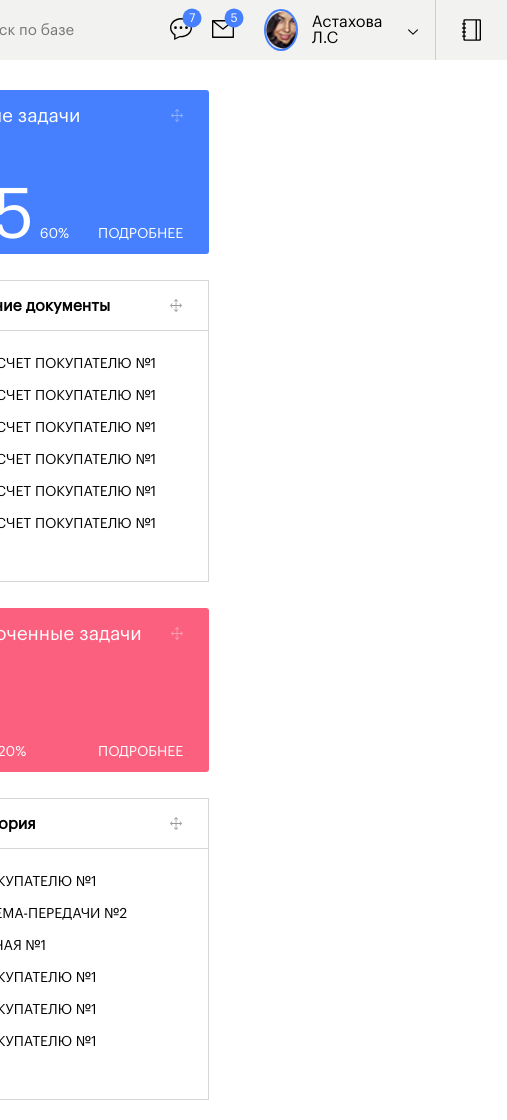
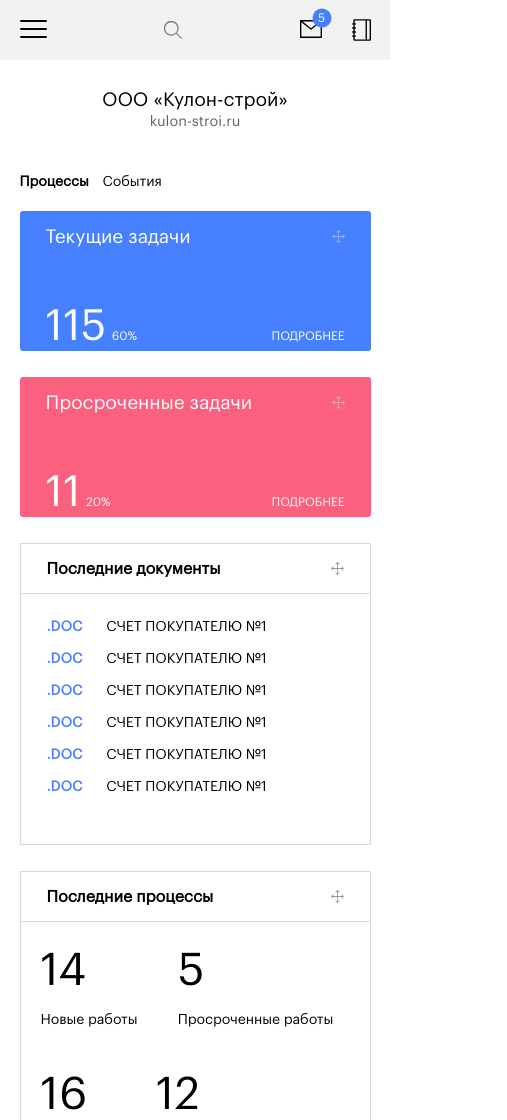
Before and after one commit to ArturKhayrullin/iDirector, a plain HTML site: page index.html in a window 390 px wide. Shown: the top 1120 px of the page, 507 px wide, since content can reach past the window. Drawn offline with Linux system fonts and the light colour scheme.

Commit message:
-fixes -mobile version

```diff
--- a/css/style.css
+++ b/css/style.css
@@ -504,6 +504,43 @@
 	white-space:nowrap;
 }
 
+.dashboard .mobile-company-info {
+	text-align:center;
+	width:100%;
+	margin-bottom:46px;
+}
+
+.dashboard .mobile-company-info .mobile-company-name {
+	font-size:19px;
+	margin-bottom:5px;
+}
+
+.dashboard .mobile-company-info .mobile-company-site {
+	color:#606060;
+	font-size:14.25px;
+}
+
+.mobile-only {
+	display:none;
+}
+
+.tabs {
+	text-align:left;
+	font-size:14px;
+	width:100%;
+	margin-bottom:22px;
+}
+.tabs span {
+	margin-right:10px;
+}
+
+.tabs span.active {
+	font-weight:bold;
+}
+
+.tabs span:hover {
+	cursor:pointer;
+}
 @media all and (max-width:1366px) {
 	.dashboard .dashboard-block {
 		width:320px;
@@ -577,6 +614,88 @@
 	.main-container .menu .mobile-controls .user {
 		display:block;
 	}
+
+	.dashboard {
+		justify-content: center;
+	}
 }
 
 /*FULL MOBILE*/
+
+@media all and (max-width:680px) {
+
+	.mobile-only {
+		display:block;
+	}
+
+	.desktop-only {
+		display:none;
+	}
+
+	.dashboard {
+		padding-left:5%;
+		padding-right:5%;
+	}
+
+	.main-container .board {
+		width:100%;
+	}
+	.dashboard .dashboard-block {
+		width:100%;
+		margin-right:0;
+	}
+
+	.main-container .board .top-menu {
+		padding-left:5%;
+		padding-right:5%;
+	}
+
+	.main-container .board .top-menu-center input {
+		display:none;
+	}
+
+	.main-container .board .top-menu-right .top-menu-right-notifications {
+		display:none;
+	}
+
+	.main-container .board .top-menu-right .top-menu-right-userpic {
+		display:none;
+	}
+
+	.main-container .board .top-menu-right .top-menu-right-username {
+		display:none;
+	}
+
+	.main-container .board .top-menu-right .top-menu-right-downarrow {
+		display:none;
+	}
+
+	.main-container .board .top-menu-right .top-menu-right-exit {
+		padding:0;
+		border:none;
+	}
+
+	.dashboard .dashboard-block .color-tile .color-tile-numbers .color-tile-numbers-big {
+		font-size:43px;
+	}
+
+	.dashboard .dashboard-block .color-tile .color-tile-numbers .color-tile-numbers-small {
+		font-size:12px;
+	}
+
+	.dashboard .dashboard-block .color-tile .color-tile-more {
+		font-size:12px;
+	}
+
+	.dashboard .dashboard-block .color-tile {
+		height:140px;
+	}
+
+	.dashboard .dashboard-block .color-tile .color-tile-more {
+		bottom:9px;
+	}
+
+	.main-container .menu {
+		width:80%;
+	}
+}
--- a/index.html
+++ b/index.html
@@ -15,7 +15,7 @@
 	<div class="main-container">
 		<div class="menu">
 
-			<div class="mobile-controls">
+			<div class="mobile-controls mobile-only">
 				<div class="menu-close">
 					<img src="./img/cross-close.png"/>
 					<span>Закрыть</span>
@@ -30,7 +30,7 @@
 
 				</div>
 			</div>
-			<div class="company-info-block">
+			<div class="company-info-block desktop-only">
 				<div class="company-name">
 					ООО "КулонСтрой"
 				</div>
@@ -252,7 +252,27 @@
 			</div>
 
 			<div class="dashboard">
-				<div class="dashboard-block1 dashboard-block">
+
+				<div class="mobile-company-info mobile-only">
+					<div class="mobile-company-name">
+						ООО «Кулон-строй»
+					</div>
+
+					<div class="mobile-company-site">
+						kulon-stroi.ru
+					</div>
+				</div>
+
+				<div class="tabs mobile-only">
+					<span class="active processes">
+						Процессы
+					</span>
+
+					<span class="events">
+						События
+					</span>
+				</div>
+				<div class="dashboard-block1 dashboard-block in-processes">
 					<div class="current-tasks color-tile">
 						<div class="color-tile-title">Текущие задачи</div>
 						<div class="color-tile-move">
@@ -265,7 +285,19 @@
 						<a href="#" class="color-tile-more">ПОДРОБНЕЕ</a>
 					</div>
 
-					<div class="dashboard-block-table">
+					<div class="overdue-tasks color-tile mobile-only in-processes">
+						<div class="color-tile-title">Просроченные задачи</div>
+						<div class="color-tile-move">
+							<img src="./img/move-icon.svg" width="12.60" height="12.60">
+						</div>
+						<div class="color-tile-numbers">
+							<span class="color-tile-numbers-big">11</span>
+							<span class="color-tile-numbers-small">20%</span>
+						</div>
+						<a href="#" class="color-tile-more">ПОДРОБНЕЕ</a>
+					</div>
+
+					<div class="dashboard-block-table in-processes">
 						<div class="dashboard-block-table-header">
 							<div class="dashboard-block-table-header-title">Последние документы</div>
 							<div class="dashboard-block-table-header-move">
@@ -301,7 +333,7 @@
 						</div>
 					</div>
 				</div>
-				<div class="dashboard-block2 dashboard-block">
+				<div class="dashboard-block2 dashboard-block desktop-only">
 					<div class="overdue-tasks color-tile">
 						<div class="color-tile-title">Просроченные задачи</div>
 						<div class="color-tile-move">
@@ -345,7 +377,7 @@
 					</div>
 				</div>
 
-				<div class="dashboard-block3 dashboard-block blocknote">
+				<div class="dashboard-block3 dashboard-block blocknote in-events">
 					<div class="dashboard-block-table">
 						<div class="dashboard-block-table-header">
 							<div class="dashboard-block-table-header-title">Мой блокнот</div>
@@ -409,7 +441,7 @@
 				</div>
 
 
-				<div class="dashboard-block last-processes">
+				<div class="dashboard-block last-processes in-processes">
 					<div class="dashboard-block-table">
 						<div class="dashboard-block-table-header">
 							<div class="dashboard-block-table-header-title">Последние процессы</div>
--- a/js/script.js
+++ b/js/script.js
@@ -3,4 +3,32 @@ $(document).ready(function() {
       collapsible: true,
       active: false
     });
+
+    if ($(window).width()<=680) {
+    	$(".tabs .processes").click(function() {
+    		$(".in-processes").show();
+    		$(".in-events").hide();
+
+    		$(".tabs span").removeClass("active");
+    		$(this).addClass("active");
+    	});
+
+    	$(".tabs .events").click(function() {
+    		$(".in-events").show();
+    		$(".in-processes").hide();
+
+    		$(".tabs span").removeClass("active");
+    		$(this).addClass("active");
+    	});
+
+    	$(".tabs .processes").click();
+    }
+
+    $(".menu-opener").click(function() {
+    	$(".main-container .menu").show();
+    });
+
+    $(".main-container .menu .mobile-controls .menu-close").click(function() {
+    	$(".main-container .menu").hide();
+    });
 });
```
